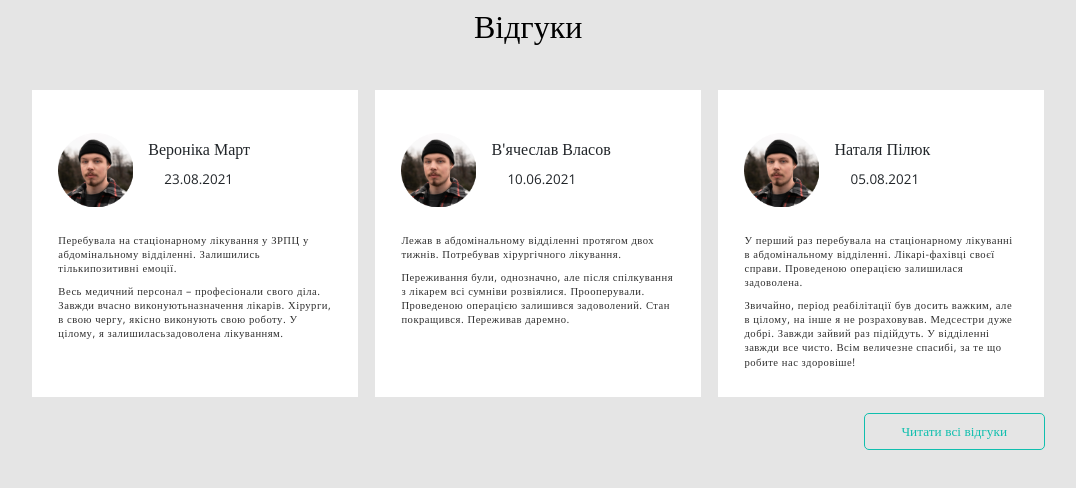
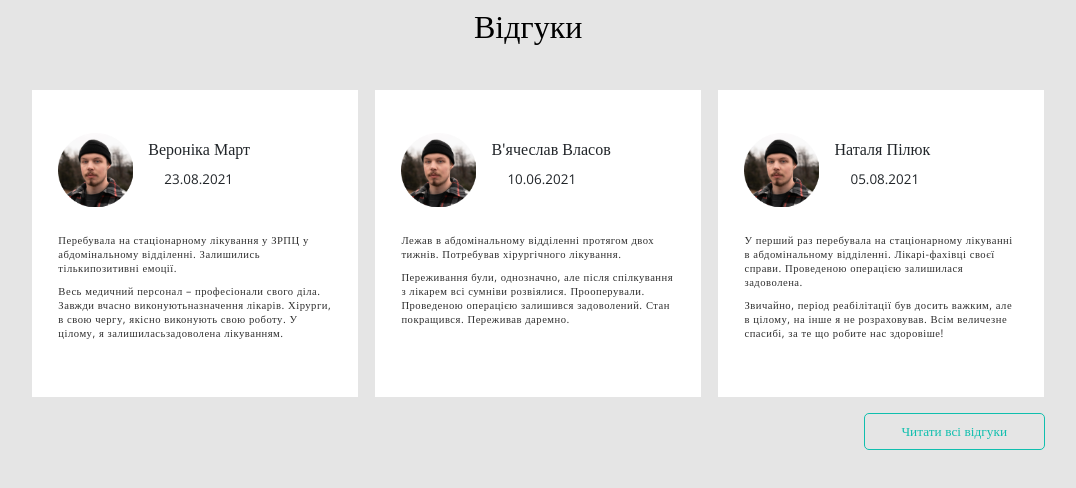
Before and after one commit to vladBrownDev/zrpc, a React (Create React App) app: page / in a window 1280 px wide. Shown: the part 2266-2754 px from the top of the page, without its empty margins (102-1178 px from the left). Built offline with nearby package versions, Linux system fonts and the light colour scheme.

Commit message:
fix comments

```diff
--- a/src/languages.js
+++ b/src/languages.js
@@ -114,7 +114,7 @@ const lang = {
                 name: "Наталя Пілюк",
                 position: "Пацієнт",
                 review1: "У перший раз перебувала на стаціонарному лікуванні в абдомінальному відділенні. Лікарі-фахівці своєї справи. Проведеною операцією залишилася задоволена.",
-                review2: "Звичайно, період реабілітації був досить важким, але в цілому, на інше я не розраховував. Медсестри дуже добрі. Завжди зайвий раз підійдуть. У відділенні завжди все чисто. Всім величезне спасибі, за те що робите нас здоровіше! "
+                review2: "Звичайно, період реабілітації був досить важким, але в цілому, на інше я не розраховував. Всім величезне спасибі, за те що робите нас здоровіше! "
             }
         }
     },
@@ -232,7 +232,7 @@ const lang = {
                 name: "Наталья Пилюк",
                 position: "Пациент",
                 review1: "В первый раз находилась на стационарном лечении в абдоминальном отделении. Врачи-специалисты своего дела. Проведенной операцией осталась довольна.",
-                review2: "Конечно, период реабилитации был достаточно тяжелым, но в целом ,на другое я не расчитывала. Медсестры очень добрые. Всегда лишний раз подойдут. В отделении всегда все чисто. Всем огромное спасибо, за то что делаете нас здоровее!"
+                review2: "Конечно, период реабилитации был достаточно тяжелым, но в целом ,на другое я не расчитывала. Всем огромное спасибо, за то что делаете нас здоровее!"
             }
         }
     }
```
